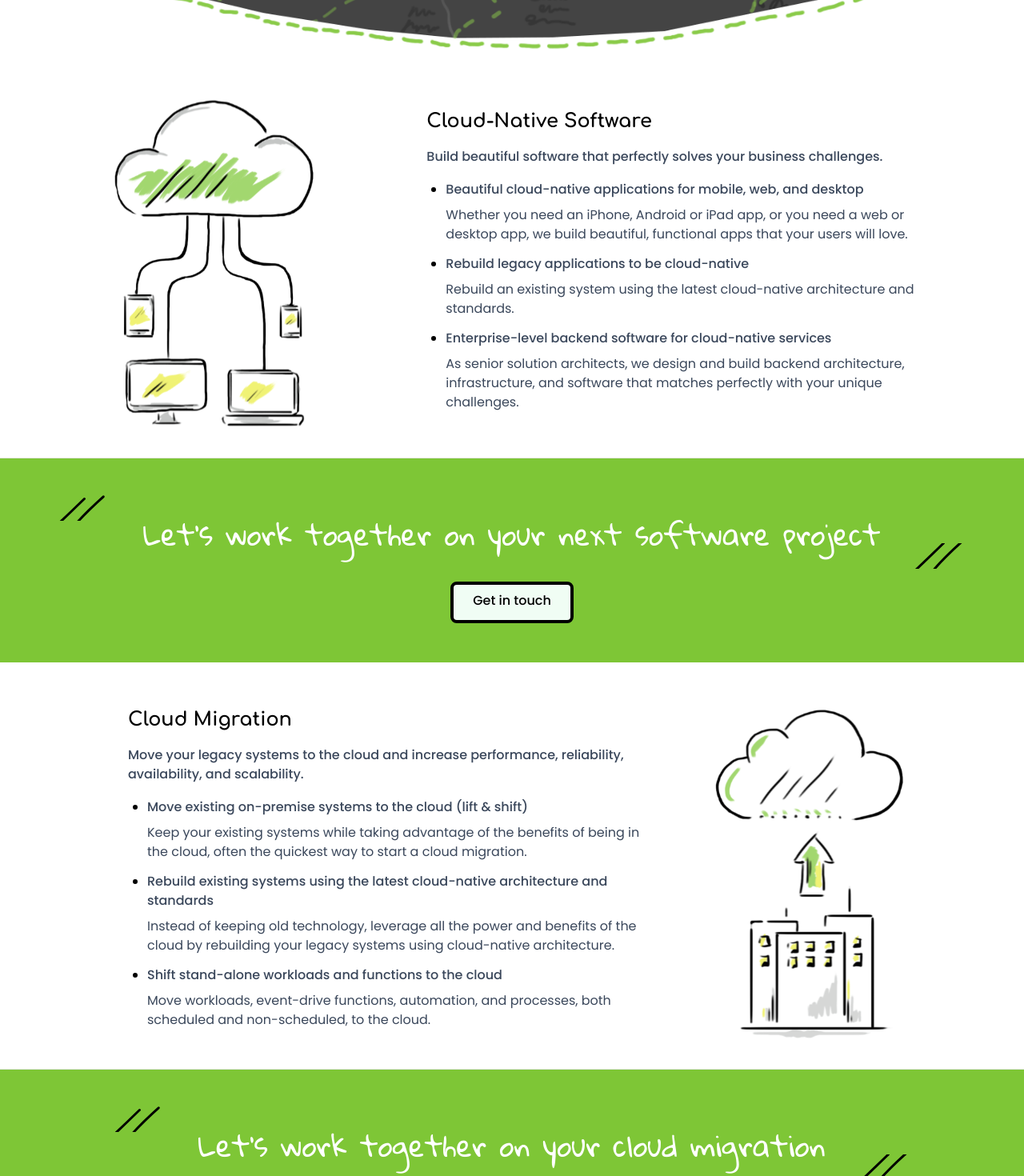
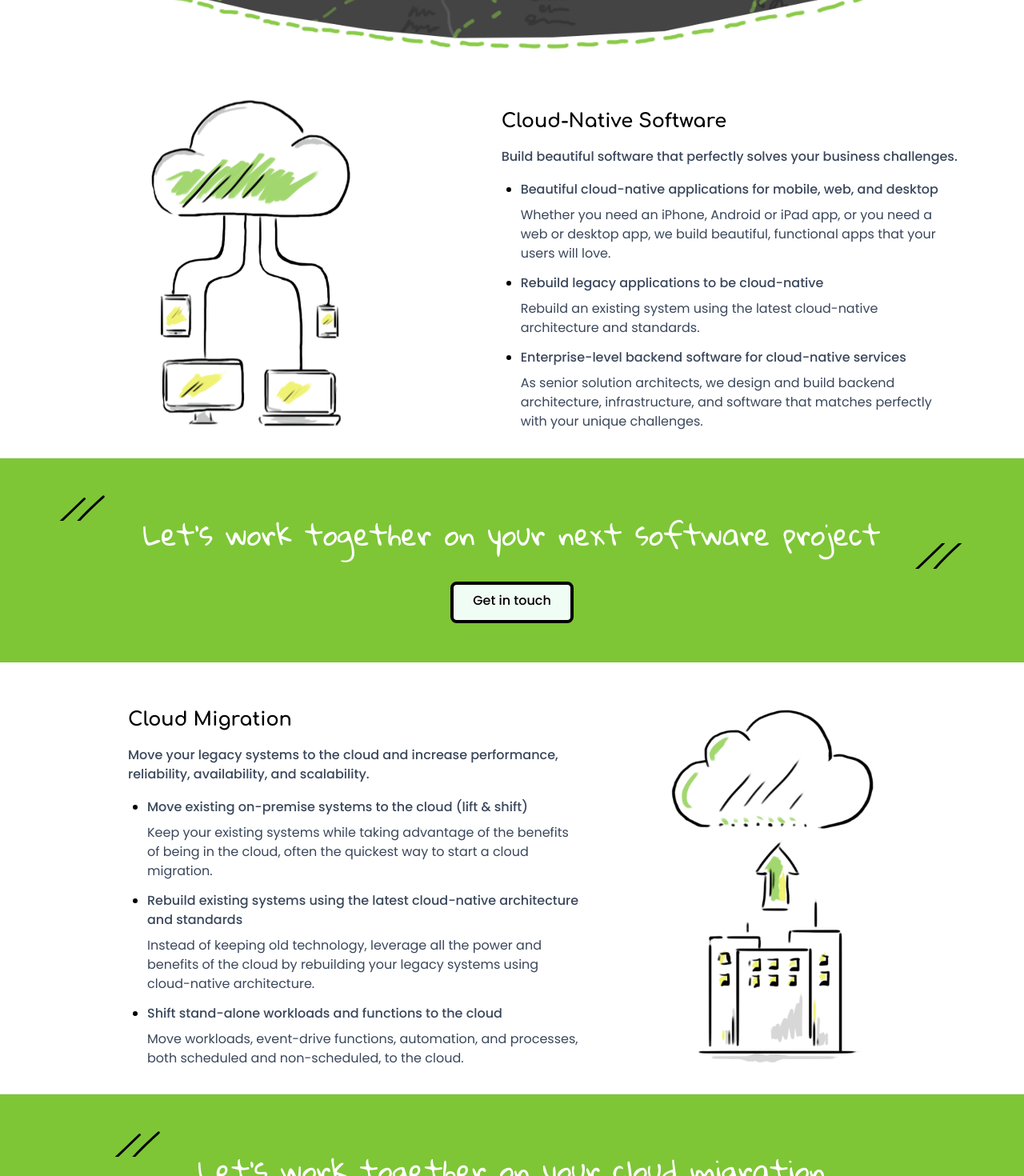
Before and after one commit to gauravprwl14/tailwind-landing-page, a Next.js app: page /services in a window 1280 px wide. Shown: the part 320-1790 px from the top of the page at 80% size. Built offline with nearby package versions, Linux system fonts and the light colour scheme.

Commit message:
fixed the layout issue

```diff
--- a/components/Services/ServiceDetails.tsx
+++ b/components/Services/ServiceDetails.tsx
@@ -105,14 +105,14 @@ const ServiceDetails = ({ arr }: { arr: ServiceType[] }) => {
 
 
                                     {serviceObj.image.position === 'left' && (
-                                        <div className='md:col-span-4 col-span-12 min-h-[266px]'>
+                                        <div className='md:col-span-5 col-span-12 min-h-[266px]'>
                                             <ImageContainer obj={serviceObj.image} position='right' />
                                         </div>
                                     )
                                     }
 
 
-                                    <div className='md:col-span-8  md:ml-16 col-span-12'>
+                                    <div className='md:col-span-7  md:ml-16 col-span-12'>
                                         <div className={`flex flex-col  text-left pl-4  wow animate__animated  ${animationClass(serviceObj.image.position)}`}>
                                             {/* only in case of 1st section give some margin top */}
                                             <div className={`w-full ${index === 0 ? 'mt-4' : ''}`}>
@@ -125,7 +125,7 @@ const ServiceDetails = ({ arr }: { arr: ServiceType[] }) => {
                                         </div>
                                     </div>
                                     {serviceObj.image.position === 'right' && (
-                                        <div className='md:col-span-4 col-span-12 min-h-[266px]'>
+                                        <div className='md:col-span-5 col-span-12 min-h-[266px]'>
                                             <ImageContainer obj={serviceObj.image} position='left' />
                                         </div>
                                     )
--- a/pages/services.tsx
+++ b/pages/services.tsx
@@ -77,7 +77,7 @@ const ServiceJSON = [
         image: {
             src: '/img/cloud_operation.svg',
             position: 'left',
-            classes: 'items-baseline cloud-operation-img-container !bg-top md:!bg-auto'
+            classes: 'items-baseline cloud-operation-img-container md:!bg-auto'
         },
         id: 'Cloud-Operations',
         title: 'Cloud Operations',
```
